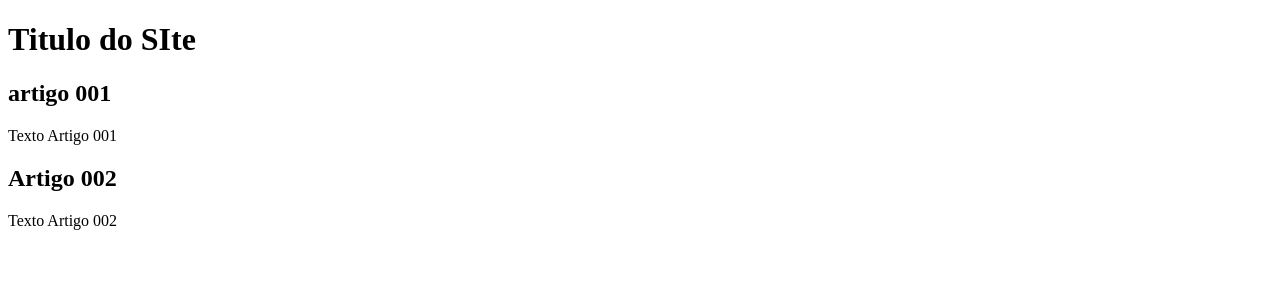
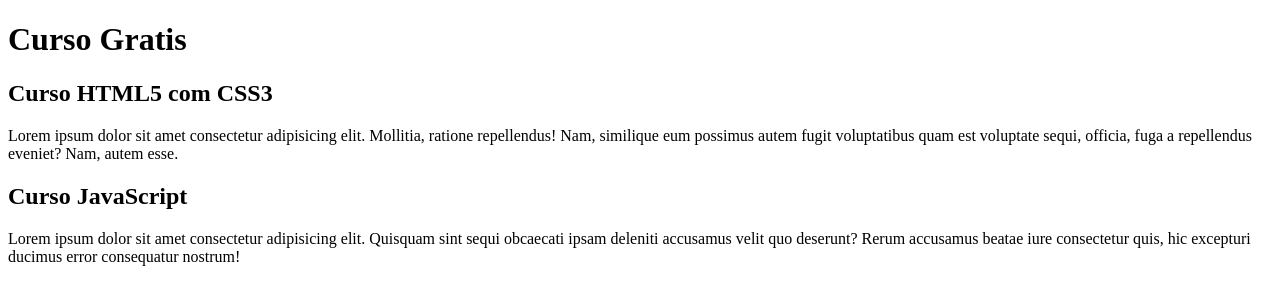
Before and after one commit to ErikoDf/projeto-site, a plain HTML site: page index.html in a window 1280 px wide. Drawn offline with Linux system fonts and the light colour scheme.

Commit message:
comecei a escrever conteudo

```diff
--- a/index.html
+++ b/index.html
@@ -8,15 +8,15 @@
 <body>
     <main>
         <header>
-            <H1>Titulo do SIte</H1>
+            <H1>Curso Gratis</H1>
         </header>
         <article>
-            <h2>artigo 001</h2>
-            <p> Texto Artigo 001</p>
+            <h2>Curso HTML5 com CSS3</h2>
+            <p> Lorem ipsum dolor sit amet consectetur adipisicing elit. Mollitia, ratione repellendus! Nam, similique eum possimus autem fugit voluptatibus quam est voluptate sequi, officia, fuga a repellendus eveniet? Nam, autem esse.</p>
         </article>
         <article>
-            <h2>Artigo 002</h2>
-            <p> Texto Artigo 002</p>
+            <h2>Curso JavaScript</h2>
+            <p> Lorem ipsum dolor sit amet consectetur adipisicing elit. Quisquam sint sequi obcaecati ipsam deleniti accusamus velit quo deserunt? Rerum accusamus beatae iure consectetur quis, hic excepturi ducimus error consequatur nostrum!</p>
         </article>
     </main>
 
```
